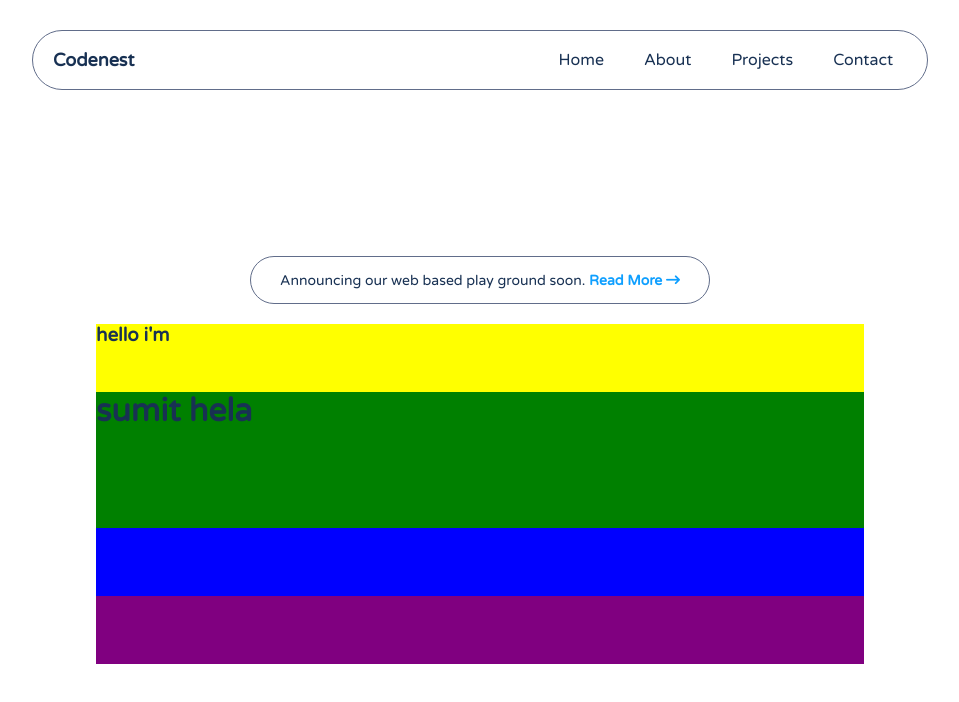
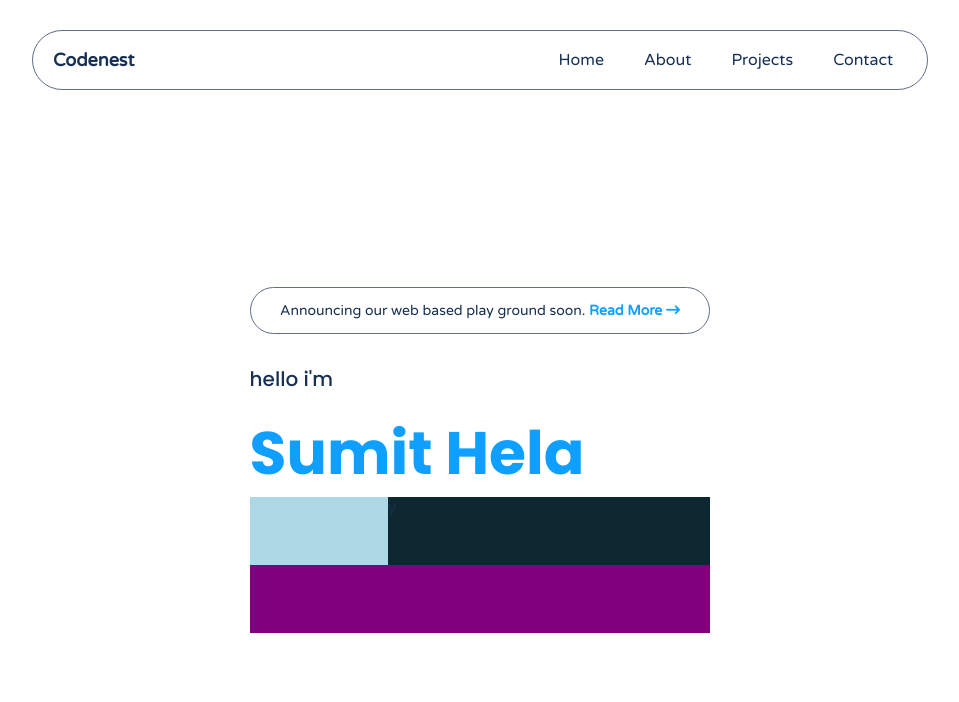
Before and after one commit to Sumit-Hela/starter-website, a plain HTML site: page index.html in a window 1280 px wide. Shown: the whole page, without its empty margins (160-1119 px from the left). Drawn offline with nearby package versions, Linux system fonts and the light colour scheme.

Commit message:
refine the hero section

```diff
--- a/index.html
+++ b/index.html
@@ -10,7 +10,9 @@
 <link rel="preconnect" href="https://fonts.gstatic.com" crossorigin>
 <link rel="preconnect" href="https://fonts.googleapis.com">
 <link rel="preconnect" href="https://fonts.gstatic.com" crossorigin>
-<link href="https://fonts.googleapis.com/css2?family=Varela+Round&display=swap" rel="stylesheet">
+<link rel="preconnect" href="https://fonts.googleapis.com">
+<link rel="preconnect" href="https://fonts.gstatic.com" crossorigin>
+<link href="https://fonts.googleapis.com/css2?family=Poppins:ital,wght@0,100;0,200;0,300;0,400;0,500;0,600;0,700;0,800;0,900;1,100;1,200;1,300;1,400;1,500;1,600;1,700;1,800;1,900&family=Varela+Round&display=swap" rel="stylesheet">
 <link href="https://fonts.googleapis.com/css2?family=Material+Symbols+Outlined" rel="stylesheet" />
 <script src="https://kit.fontawesome.com/4daa33aab8.js" crossorigin="anonymous"></script>
 </head>
@@ -38,7 +40,10 @@
         <div class="announcement"><p>Announcing our web based play ground soon. <a href="#">read more <i class="fa-solid fa-arrow-right-long"></i></a></p></div>
         <div class="greetings"><h3>hello i'm</h3></div>
         <div class="my-name"> <h1>sumit hela</h1></div>
-        <div class="qualificattaion"></div>
+        <div class="qualificattaion">
+          <div class="still"></div>
+          <div class="moveing">y</div>
+        </div>
         <div class="cta"></div>
       </div>
     </div>
--- a/style.css
+++ b/style.css
@@ -10,7 +10,7 @@
 :root {
   --slate: #183153;
   --icon: #616D8A;
-  --blue: rgb(14, 159, 255);
+  --blue: #0e9fff;
 }
 body{
   height: 100%;
@@ -102,22 +102,47 @@ body{
   color: var(--blue);
 }
 .greetings{
-  width: 100%;
-  height: 10%;
-  background-color: yellow;
+  width: 60%;
+  height: 8%;
+}
+.greetings h3{
+  font-size: 20px;
+  padding-top: 10px;
+  font-family: Poppins;
+  font-weight: 500;
 }
 .my-name{
-  width: 100%;
-  height: 20%;
-  background-color: green;
+  width: 60%;
+  height: 13%;
+  display: flex;
+  align-items: center;
+}
+.my-name h1{
+  text-transform: capitalize;
+  font-size: 60px;
+  font-family: Poppins;
+  color: var(--blue);
 }
 .qualificattaion{
-  width: 100%;
+  width: 60%;
   height: 10%;
   background-color: blue;
+  display: flex;
+  justify-content: center;
+  align-items: center;
+}
+.qualificattaion .still{
+  width: 30%;
+  height: 100%;
+  background-color: lightblue;
+}
+.qualificattaion .moveing{
+  width: 70%;
+  height: 100%;
+  background-color: rgb(14, 40, 49);
 }
 .cta{
-  width: 100%;
+  width: 60%;
   height: 10%;
   background-color: purple;
 }
```
